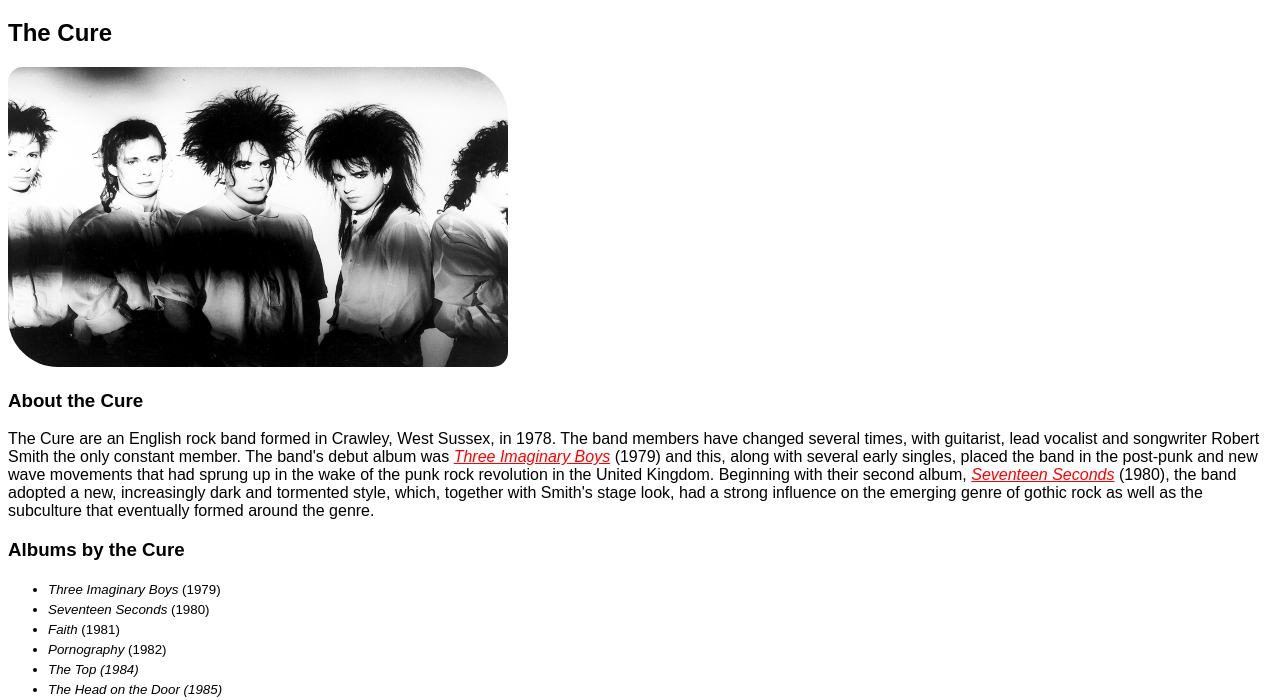
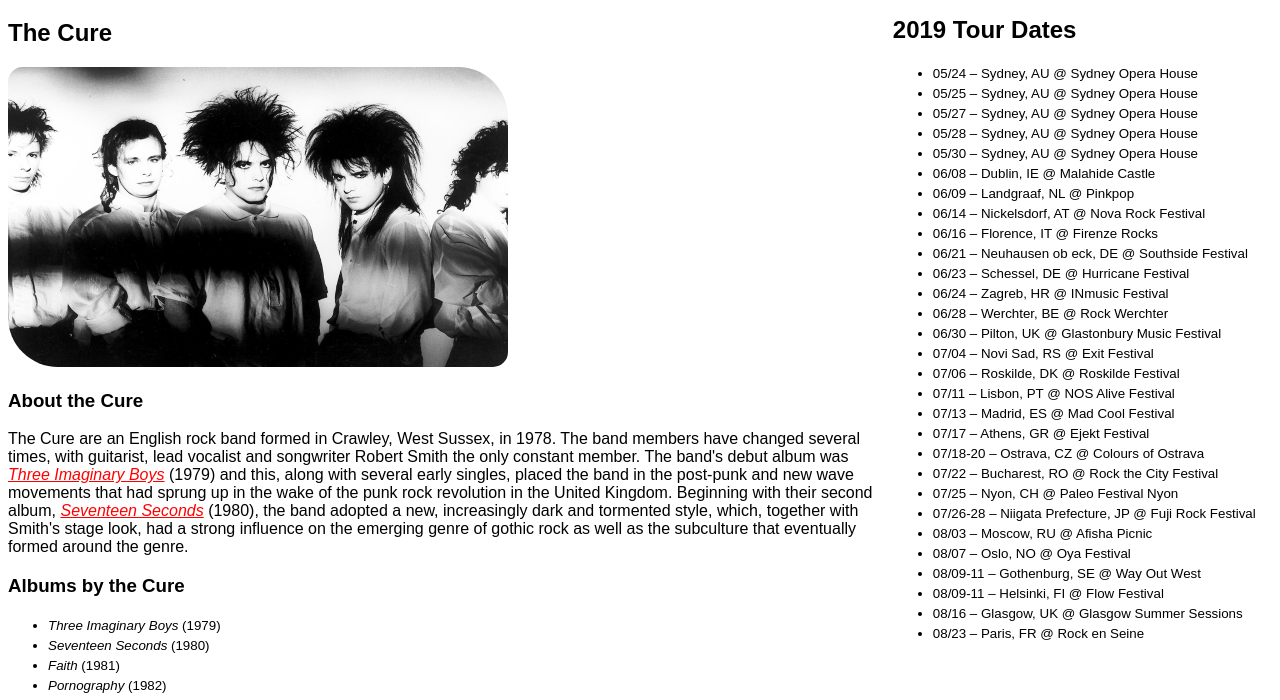
Before and after one commit to thekidnamedkd/my-favorite-band, a plain HTML site: page favorite-band.html in a window 1280 px wide. Shown: the part 61-761 px from the top of the page. Drawn offline with Linux system fonts and the light colour scheme.

Commit message:
add div class='sidebar' and float to right side / add tour dates in bullet list with '.list' style.

```diff
--- a/css/styles.css
+++ b/css/styles.css
@@ -22,6 +22,14 @@ a:hover{
   color: white;
 }
 
+.sidebar {
+  width: 30%;
+  float: right;
+}
+.main {
+
+}
+
 .album {
   font-style: italic;
 }
--- a/favorite-band.html
+++ b/favorite-band.html
@@ -5,6 +5,44 @@
     <title>MY FAVORITE BAND</title>
   </head>
   <body>
+    <div class="sidebar">
+      <br>
+      <br>
+      <h2>2019 Tour Dates</h2>
+      <div class="list">
+      <ul>
+        <li>05/24 – Sydney, AU @ Sydney Opera House</li>
+        <li>05/25 – Sydney, AU @ Sydney Opera House</li>
+        <li>05/27 – Sydney, AU @ Sydney Opera House</li>
+        <li>05/28 – Sydney, AU @ Sydney Opera House</li>
+        <li>05/30 – Sydney, AU @ Sydney Opera House</li>
+        <li>06/08 – Dublin, IE @ Malahide Castle</li>
+        <li>06/09 – Landgraaf, NL @ Pinkpop</li>
+        <li>06/14 – Nickelsdorf, AT @ Nova Rock Festival</li>
+        <li>06/16 – Florence, IT @ Firenze Rocks</li>
+        <li>06/21 – Neuhausen ob eck, DE @ Southside Festival</li>
+        <li>06/23 – Schessel, DE @ Hurricane Festival</li>
+        <li>06/24 – Zagreb, HR @ INmusic Festival</li>
+        <li>06/28 – Werchter, BE @ Rock Werchter</li>
+        <li>06/30 – Pilton, UK @ Glastonbury Music Festival</li>
+        <li>07/04 – Novi Sad, RS @ Exit Festival</li>
+        <li>07/06 – Roskilde, DK @ Roskilde Festival</li>
+        <li>07/11 – Lisbon, PT @ NOS Alive Festival</li>
+        <li>07/13 – Madrid, ES @ Mad Cool Festival</li>
+        <li>07/17 – Athens, GR @ Ejekt Festival</li>
+        <li>07/18-20 – Ostrava, CZ @ Colours of Ostrava</li>
+        <li>07/22 – Bucharest, RO @ Rock the City Festival</li>
+        <li>07/25 – Nyon, CH @ Paleo Festival Nyon</li>
+        <li>07/26-28 – Niigata Prefecture, JP @ Fuji Rock Festival</li>
+        <li>08/03 – Moscow, RU @ Afisha Picnic</li>
+        <li>08/07 – Oslo, NO @ Oya Festival</li>
+        <li>08/09-11 – Gothenburg, SE @ Way Out West</li>
+        <li>08/09-11 – Helsinki, FI @ Flow Festival</li>
+        <li>08/16 – Glasgow, UK @ Glasgow Summer Sessions</li>
+        <li>08/23 – Paris, FR @ Rock en Seine</li>
+      </ul>
+      </div>
+    </div>
       <h1>MY FAVORITE BAND</h1>
         <h2>The Cure</h2>
           <img src="img/the-cure-bw.jpg">
@@ -31,5 +69,5 @@
             <li><span class="album">4:13 Dream</span> (2008)</li>
           </div>
           </ul>
-
   </body>
+</html>
```
